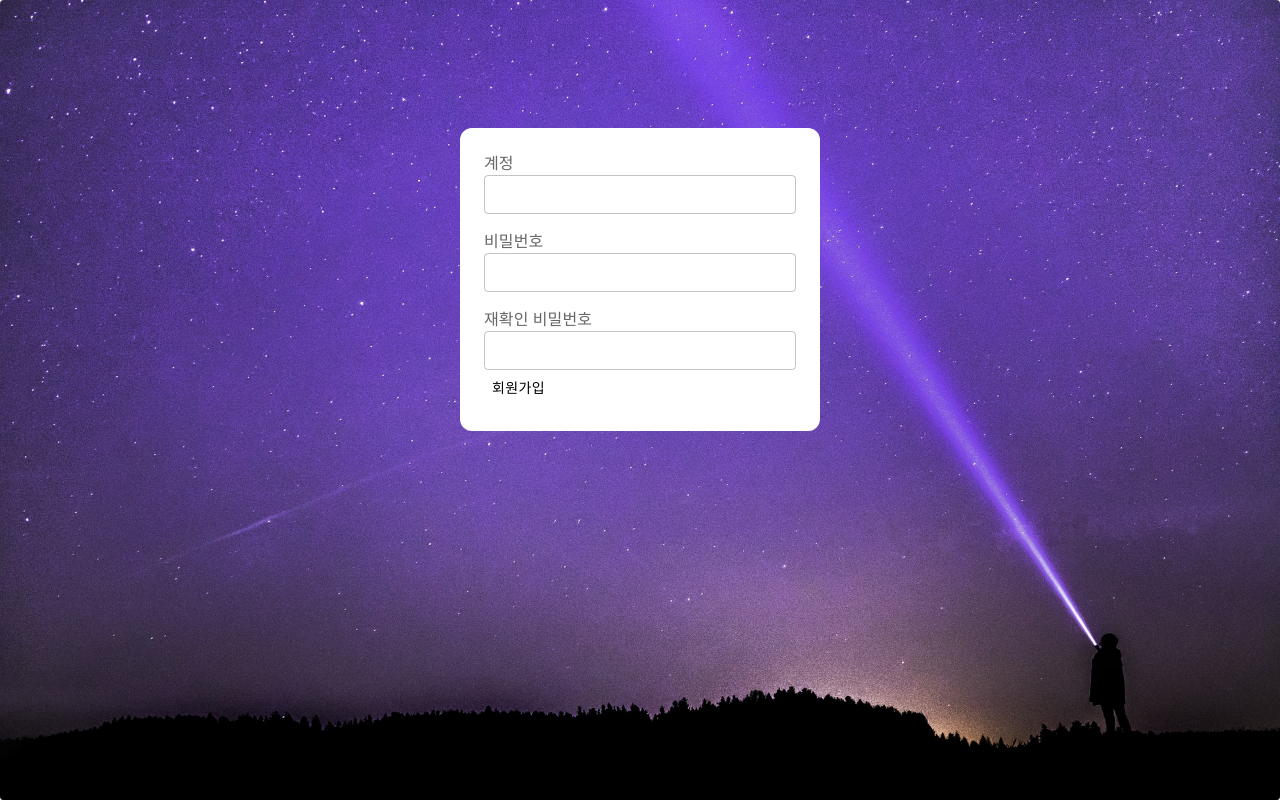
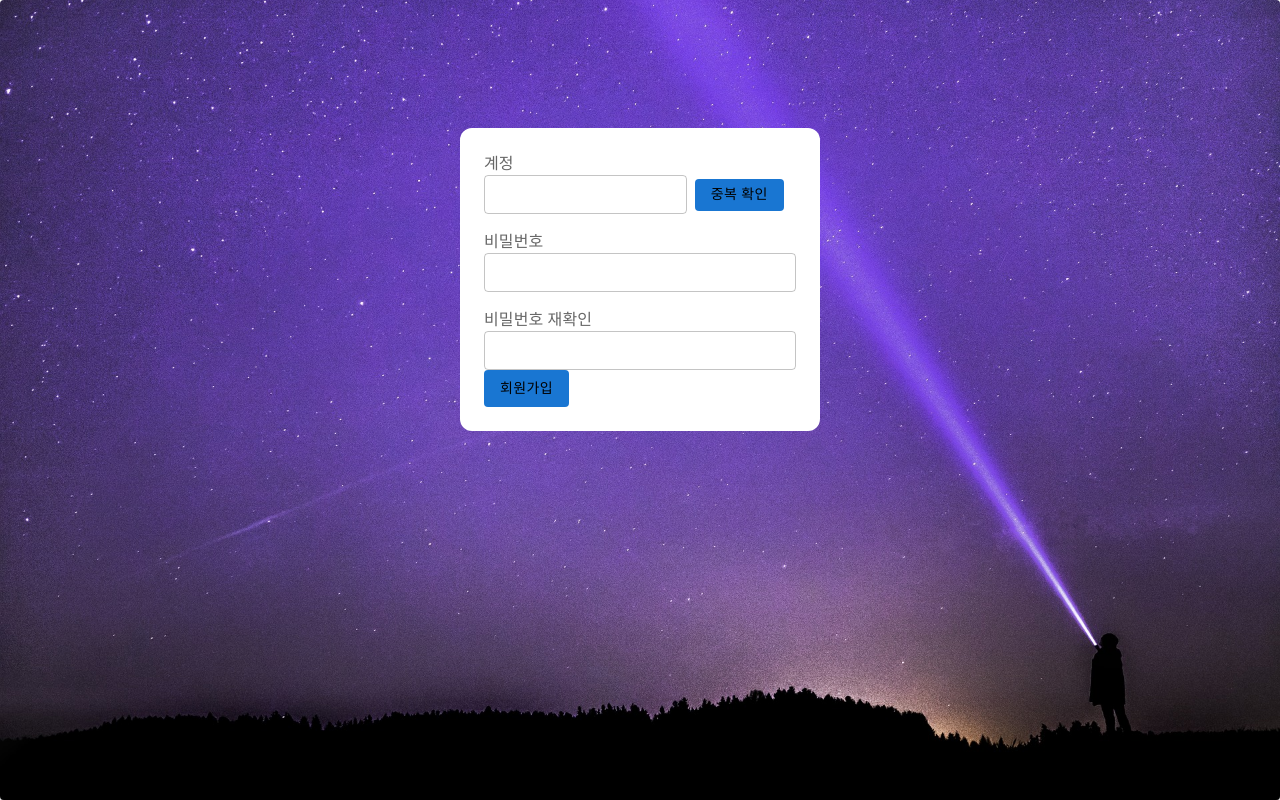
Before and after one commit to WeShareUs-blog/WeShareUs-blog-Front, a React (Create React App) app: page /signup in a window 1280 px wide. Built offline with nearby package versions, Linux system fonts and the light colour scheme.

Commit message:
WBF-7 디자인 조금 변경

```diff
--- a/src/components/SignupForm/SignupForm.tsx
+++ b/src/components/SignupForm/SignupForm.tsx
@@ -3,6 +3,8 @@ import { Box, Button, InputLabel, Stack, TextField } from '@mui/material';
 import * as yup from 'yup';
 import { yupResolver } from '@hookform/resolvers/yup';
 import { useSignup } from '../../libs/auth';
+import { useMutation } from '../../libs/react-query';
+import { userRepository } from '../../repositories/uesr.repository';
 
 const signupSchema = yup
   .object({
@@ -40,14 +42,19 @@ function SignupForm() {
       <Stack spacing="16px">
         <div>
           <InputLabel>계정</InputLabel>
-          <TextField {...register('account')} fullWidth />
+          <Stack direction="row" sx={{ alignItems: 'center' }}>
+            <TextField {...register('account')} sx={{ width: '65%' }} />
+            <Button sx={{ height: '32px', marginLeft: '8px' }}>
+              중복 확인
+            </Button>
+          </Stack>
         </div>
         <div>
           <InputLabel>비밀번호</InputLabel>
           <TextField type="password" {...register('password')} fullWidth />
         </div>
         <div>
-          <InputLabel>재확인 비밀번호</InputLabel>
+          <InputLabel>비밀번호 재확인</InputLabel>
           <TextField
             type="password"
             {...register('confirmPassword')}
--- a/src/libs/theme.ts
+++ b/src/libs/theme.ts
@@ -4,9 +4,6 @@ const theme = createTheme({
   components: {
     MuiOutlinedInput: {
       styleOverrides: {
-        root: {
-          paddingLeft: '8px',
-        },
         input: {
           padding: '8px 12px',
           backgroundColor: '#FFF',
@@ -26,12 +23,15 @@ const theme = createTheme({
     MuiButton: {
       defaultProps: {
         disableRipple: true,
+        disableElevation: true,
+        variant: 'contained',
+        color: 'primary',
       },
       styleOverrides: {
         root: {
           color: '#000',
           '&:hover': {
-            backgroundColor: 'inherit',
+            backgroundColor: 'primary',
           },
         },
       },
--- a/src/repositories/uesr.repository.ts
+++ b/src/repositories/uesr.repository.ts
@@ -1,5 +1,4 @@
 import { httpClient } from '../libs/http-client';
-import { queryKeyMap } from '../libs/react-query';
 
 const userRepository = {
   async signup({
```
